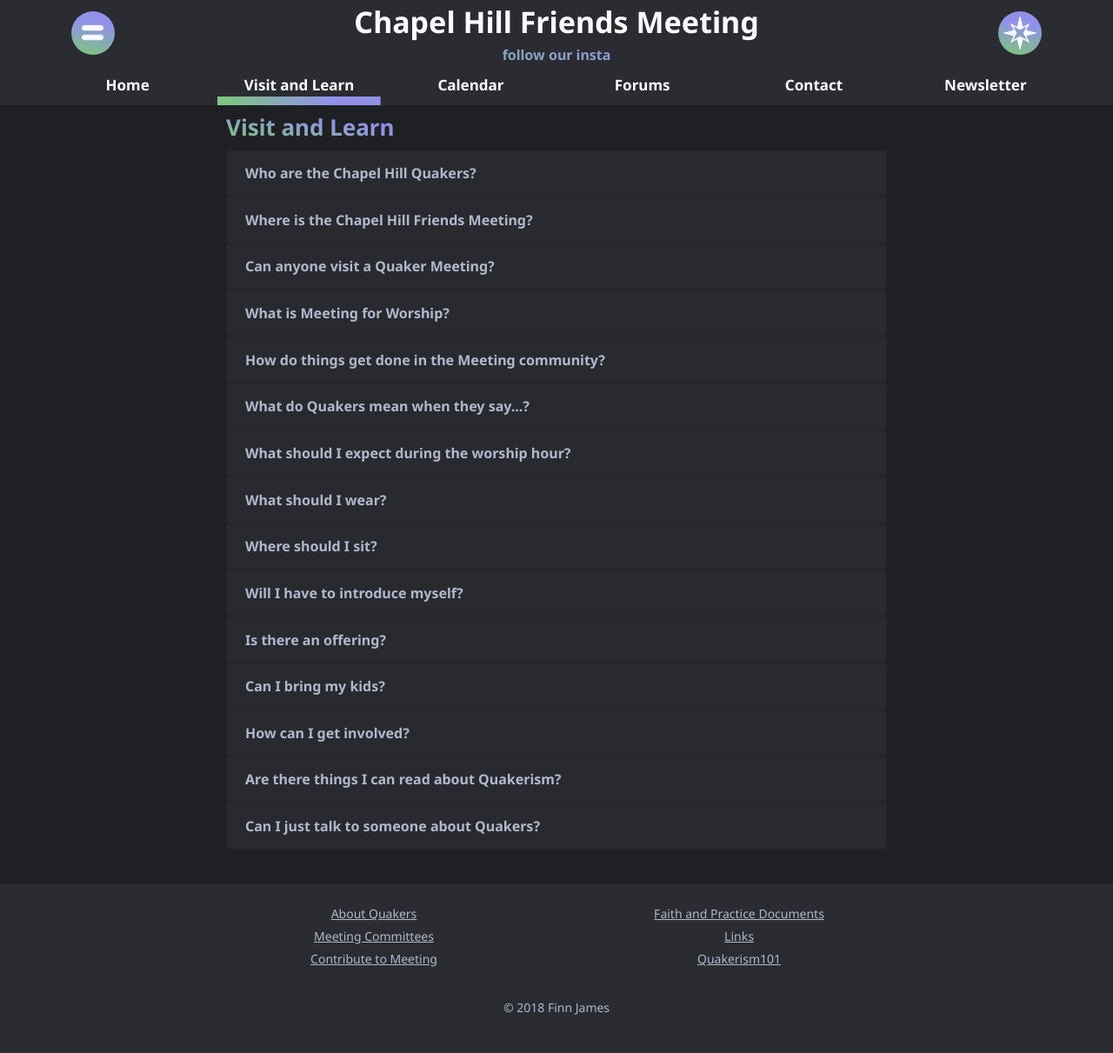
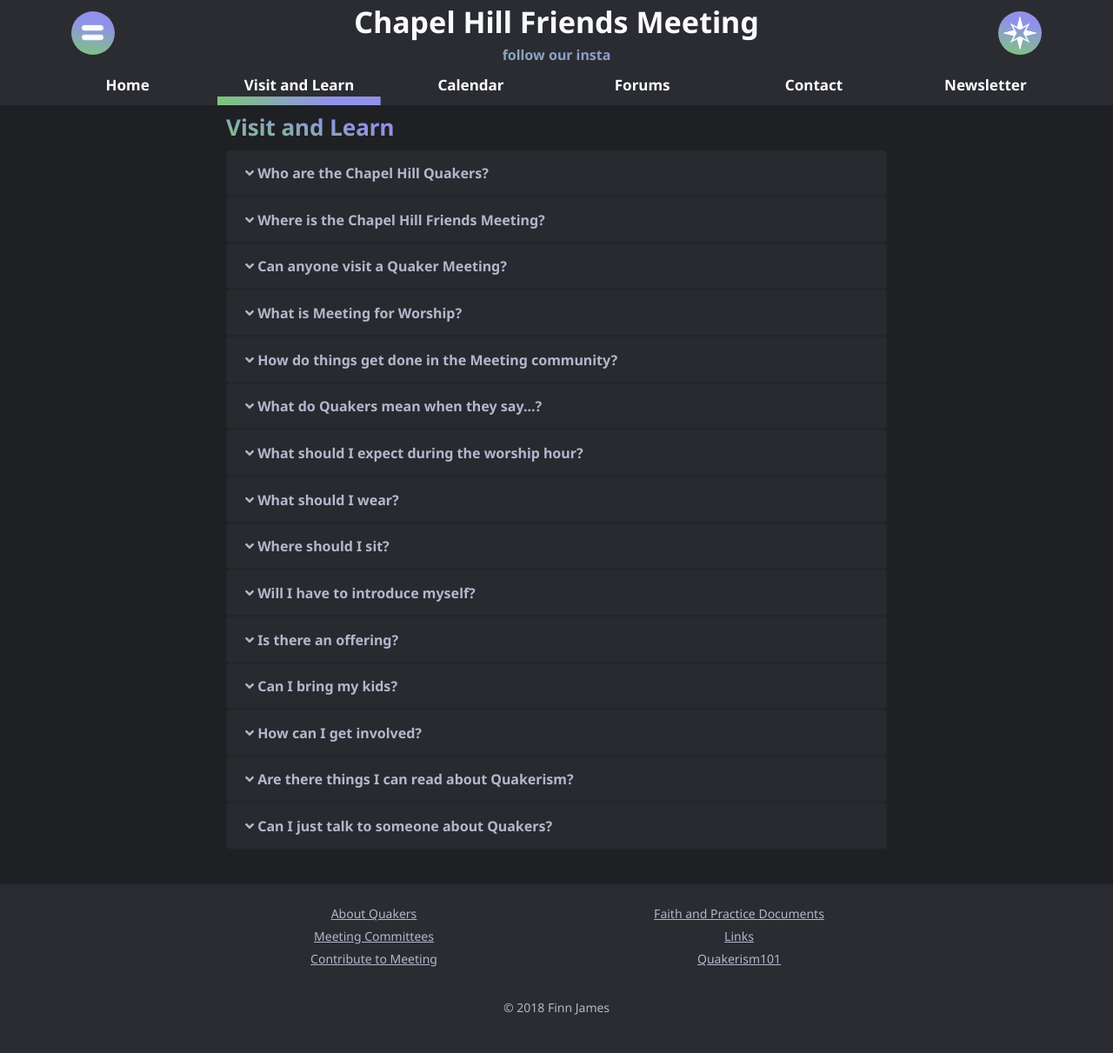
Before and after one commit to chfm/chfm.github.io, a Jekyll site: the page built from visit-and-learn.md, in a window 1280 px wide. Shown: the whole page at 87% size. Built offline with Jekyll 4.4.1, drawn with Linux system fonts in a browser that asks for light colours; nearby versions of some CDN libraries.

Commit message:
arrows on accordions

```diff
--- a/_data/visit-and-learn-content.yml
+++ b/_data/visit-and-learn-content.yml
@@ -1,4 +1,4 @@
-# TODO: make this list actually reflect the real about page... oof
+# TODO: make this list actually reflect the real visit-and-learn page... oof
 - name: Who are the Chapel Hill Quakers?
   tag: "who-are-the-chapel-hill-quakers"
   content: |
--- a/_layouts/base.html
+++ b/_layouts/base.html
@@ -26,7 +26,9 @@
 
   <!-- fonts -->
   <link href="https://fonts.googleapis.com/css?family=Noto+Sans:400,400i,700,700i" rel="stylesheet">
-  <!-- <link href="https://fonts.googleapis.com/css?family=Open+Sans+Condensed:700" rel="stylesheet"> -->
+
+  <!-- FontAwesome icons -->
+  <link rel="stylesheet" href="https://use.fontawesome.com/releases/v5.5.0/css/all.css" integrity="sha384-B4dIYHKNBt8Bc12p+WXckhzcICo0wtJAoU8YZTY5qE0Id1GSseTk6S+L3BlXeVIU" crossorigin="anonymous">
 
   <!-- custom styling -->
   <link rel="stylesheet" type="text/css" href="{{ site.baseurl }}/assets/css/styles.css">
--- a/_sass/main.scss
+++ b/_sass/main.scss
@@ -287,6 +287,15 @@ a {
   color: $dark2;
 }
 
+.accordionButton::before {
+    font-family: "Font Awesome 5 Free";
+    content: "\f107";
+}
+
+.accordionButton[aria-expanded="true"]::before {
+    content: "\f106";
+}
+
 #footer {
   text-align: center;
   font-size: 14px;
--- a/visit-and-learn.md
+++ b/visit-and-learn.md
@@ -13,7 +13,7 @@ permalink: /visit-and-learn
         <div class="card">
             <div class="card-header" id="headingOne">
                 <h5 class="mb-0">
-                    <button class="btn btn-link" data-toggle="collapse" data-target="#{{ item.tag }}" aria-expanded="true" aria-controls="collapseOne">
+                    <button class="btn btn-link accordionButton" data-toggle="collapse" data-target="#{{ item.tag }}" aria-expanded="false" aria-controls="collapseOne">
                         {{ item.name }}
                     </button>
                 </h5>
```
